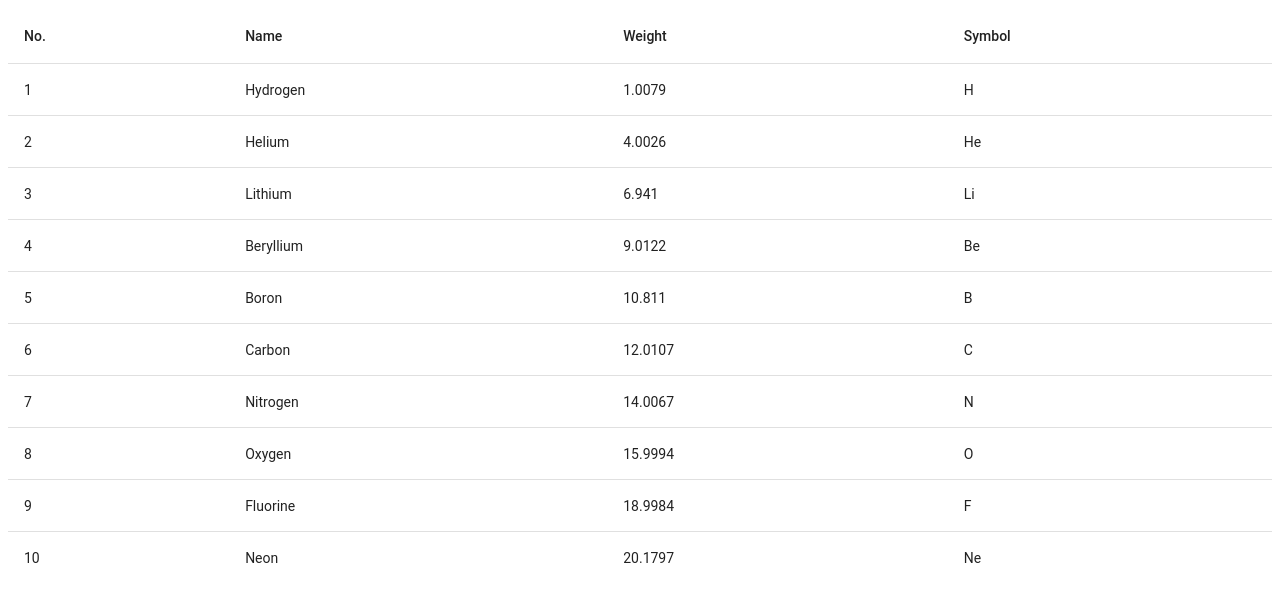
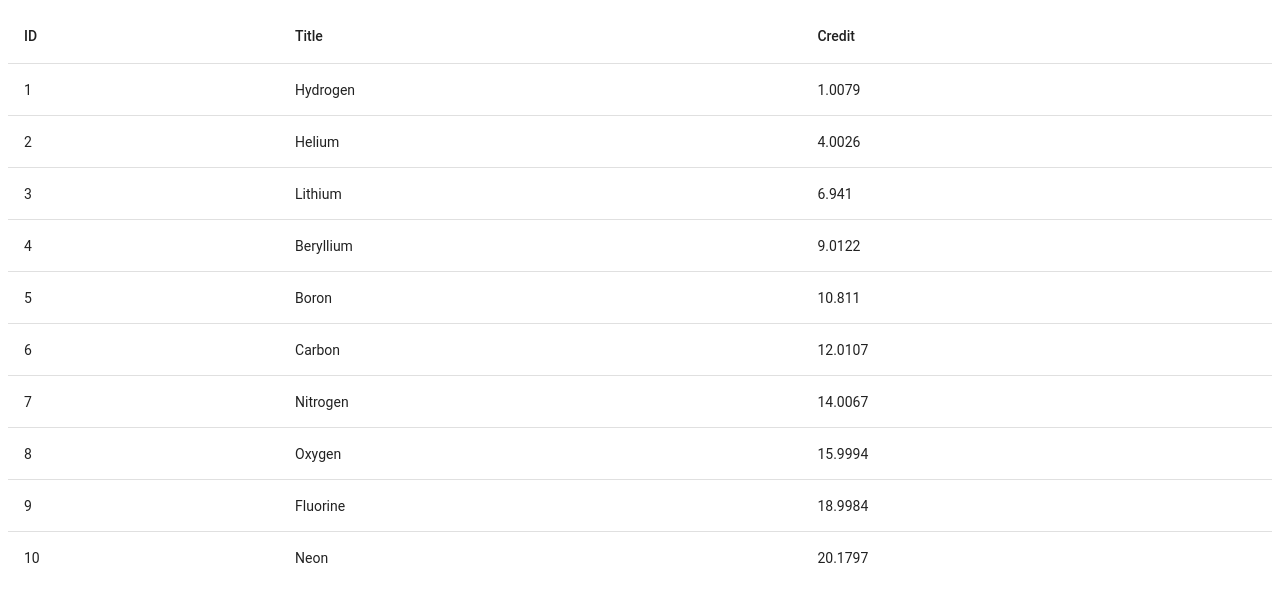
Before and after one commit to dhonstudio/university-frontend, an Angular app: page / in a window 1280 px wide. Shown: the top 602 px of the page. Built offline with nearby package versions, Linux system fonts and the light colour scheme.

Commit message:
update model to course

```diff
--- a/src/app/presentation/course/course-list/course-list.component.html
+++ b/src/app/presentation/course/course-list/course-list.component.html
@@ -3,28 +3,22 @@
     <!--- Note that these columns can be defined in any order.
           The actual rendered columns are set as a property on the row definition" -->
 
-    <!-- Position Column -->
-    <ng-container matColumnDef="position">
-      <th mat-header-cell *matHeaderCellDef> No. </th>
-      <td mat-cell *matCellDef="let element"> {{element.position}} </td>
+    <!-- ID Column -->
+    <ng-container matColumnDef="id">
+      <th mat-header-cell *matHeaderCellDef> ID </th>
+      <td mat-cell *matCellDef="let element"> {{element.id}} </td>
     </ng-container>
 
-    <!-- Name Column -->
-    <ng-container matColumnDef="name">
-      <th mat-header-cell *matHeaderCellDef> Name </th>
-      <td mat-cell *matCellDef="let element"> {{element.name}} </td>
+    <!-- Title Column -->
+    <ng-container matColumnDef="title">
+      <th mat-header-cell *matHeaderCellDef> Title </th>
+      <td mat-cell *matCellDef="let element"> {{element.title}} </td>
     </ng-container>
 
-    <!-- Weight Column -->
-    <ng-container matColumnDef="weight">
-      <th mat-header-cell *matHeaderCellDef> Weight </th>
-      <td mat-cell *matCellDef="let element"> {{element.weight}} </td>
-    </ng-container>
-
-    <!-- Symbol Column -->
-    <ng-container matColumnDef="symbol">
-      <th mat-header-cell *matHeaderCellDef> Symbol </th>
-      <td mat-cell *matCellDef="let element"> {{element.symbol}} </td>
+    <!-- Credit Column -->
+    <ng-container matColumnDef="credit">
+      <th mat-header-cell *matHeaderCellDef> Credit </th>
+      <td mat-cell *matCellDef="let element"> {{element.credit}} </td>
     </ng-container>
 
     <tr mat-header-row *matHeaderRowDef="displayedColumns"></tr>
--- a/src/app/presentation/course/course-list/course-list.component.ts
+++ b/src/app/presentation/course/course-list/course-list.component.ts
@@ -1,24 +1,23 @@
 import { Component } from '@angular/core';
 import { MatTableModule } from '@angular/material/table';
 
-export interface PeriodicElement {
-  name: string;
-  position: number;
-  weight: number;
-  symbol: string;
+export interface Course {
+  id: number,
+  title: string;
+  credit: number;
 }
 
-const ELEMENT_DATA: PeriodicElement[] = [
-  {position: 1, name: 'Hydrogen', weight: 1.0079, symbol: 'H'},
-  {position: 2, name: 'Helium', weight: 4.0026, symbol: 'He'},
-  {position: 3, name: 'Lithium', weight: 6.941, symbol: 'Li'},
-  {position: 4, name: 'Beryllium', weight: 9.0122, symbol: 'Be'},
-  {position: 5, name: 'Boron', weight: 10.811, symbol: 'B'},
-  {position: 6, name: 'Carbon', weight: 12.0107, symbol: 'C'},
-  {position: 7, name: 'Nitrogen', weight: 14.0067, symbol: 'N'},
-  {position: 8, name: 'Oxygen', weight: 15.9994, symbol: 'O'},
-  {position: 9, name: 'Fluorine', weight: 18.9984, symbol: 'F'},
-  {position: 10, name: 'Neon', weight: 20.1797, symbol: 'Ne'},
+const ELEMENT_DATA: Course[] = [
+  {id: 1, title: 'Hydrogen', credit: 1.0079},
+  {id: 2, title: 'Helium', credit: 4.0026},
+  {id: 3, title: 'Lithium', credit: 6.941},
+  {id: 4, title: 'Beryllium', credit: 9.0122},
+  {id: 5, title: 'Boron', credit: 10.811},
+  {id: 6, title: 'Carbon', credit: 12.0107},
+  {id: 7, title: 'Nitrogen', credit: 14.0067},
+  {id: 8, title: 'Oxygen', credit: 15.9994},
+  {id: 9, title: 'Fluorine', credit: 18.9984},
+  {id: 10, title: 'Neon', credit: 20.1797},
 ];
 
 @Component({
@@ -29,6 +28,6 @@ const ELEMENT_DATA: PeriodicElement[] = [
   styleUrl: './course-list.component.scss'
 })
 export class CourseListComponent {
-  displayedColumns: string[] = ['position', 'name', 'weight', 'symbol'];
+  displayedColumns: string[] = ['id', 'title', 'credit'];
   dataSource = ELEMENT_DATA;
 }
```
